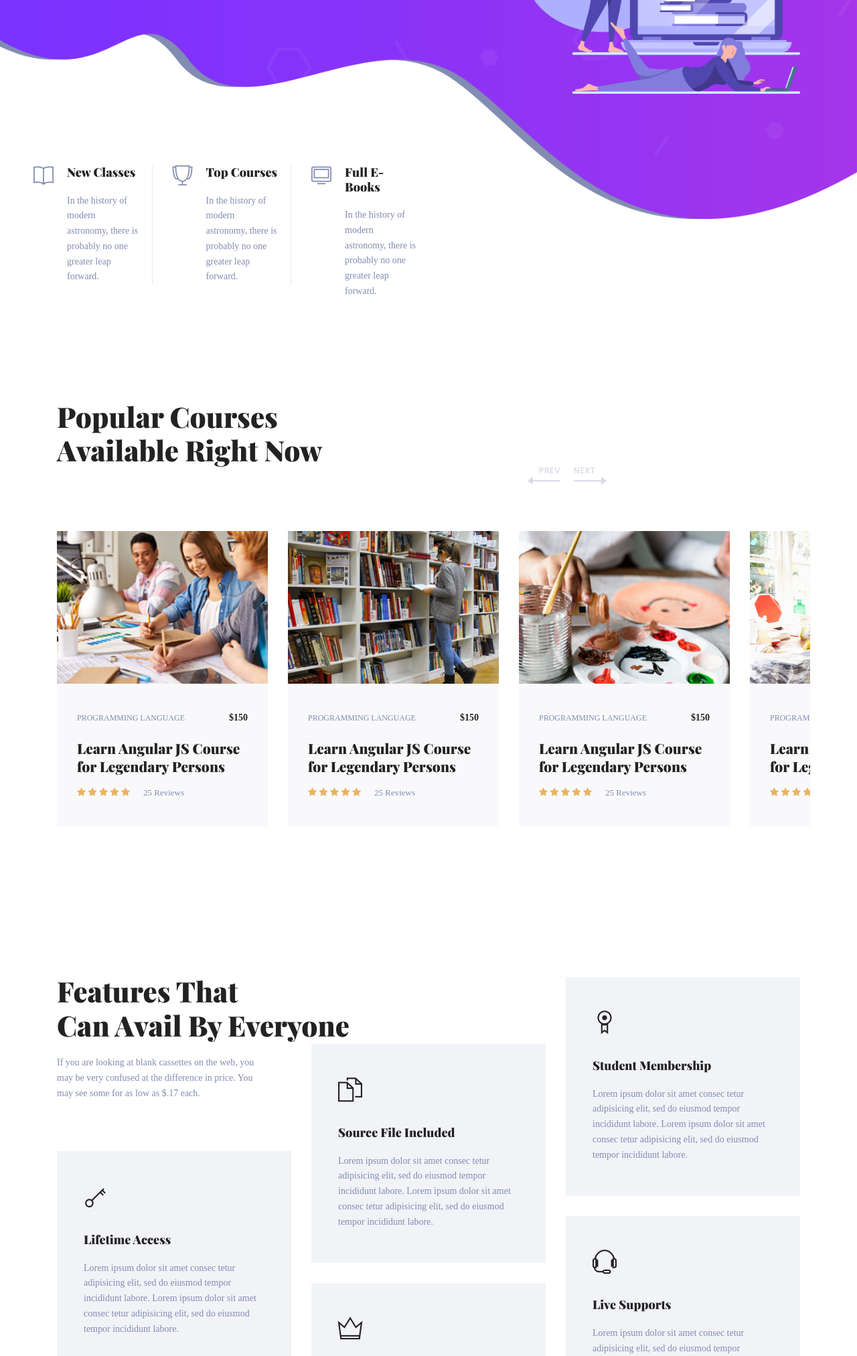
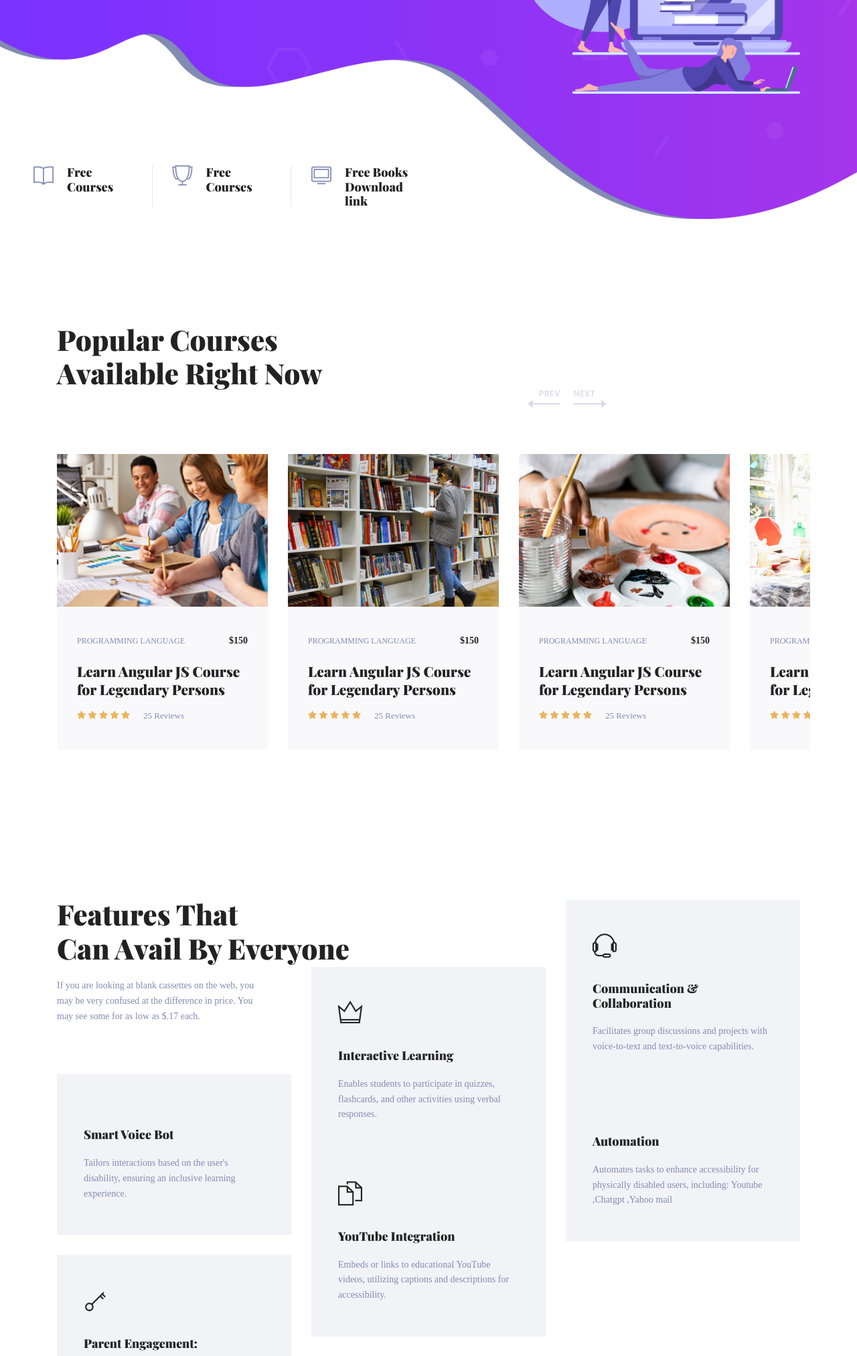
Before and after one commit to shrish0/Youth4Future, a Django app: page / in a window 1280 px wide. Shown: the part 473-2498 px from the top of the page at 67% size. Run offline with Django 4.2, Linux system fonts and the light colour scheme; some libraries are stand-ins or nearby versions.

Commit message:
index   1.1

```diff
--- a/templates/pages/index.html
+++ b/templates/pages/index.html
@@ -33,10 +33,7 @@
                 <div class="feature-item d-flex">
                     <i class="ti-book"></i>
                     <div class="ml-20">
-                        <h4>New Classes</h4>
-                        <p>
-                            In the history of modern astronomy, there is probably no one greater leap forward.
-                        </p>
+                        <h4>Free Courses</h4>
                     </div>
                 </div>
             </div>
@@ -44,10 +41,8 @@
                 <div class="feature-item d-flex">
                     <i class="ti-cup"></i>
                     <div class="ml-20">
-                        <h4>Top Courses</h4>
-                        <p>
-                            In the history of modern astronomy, there is probably no one greater leap forward.
-                        </p>
+                        <h4>Free Courses</h4>
+
                     </div>
                 </div>
             </div>
@@ -55,10 +50,8 @@
                 <div class="feature-item d-flex border-right-0">
                     <i class="ti-desktop"></i>
                     <div class="ml-20">
-                        <h4>Full E-Books</h4>
-                        <p>
-                            In the history of modern astronomy, there is probably no one greater leap forward.
-                        </p>
+                        <h4>Free Books Download link</h4>
+
                     </div>
                 </div>
             </div>
@@ -242,16 +235,47 @@
                     </p>
                 </div>
             </div>
+
+            <div class="col-lg-4 col-md-6">
+                <div class="other-feature-item">
+                    <i class="bi bi-robot"></i>
+                    <h4>Smart Voice Bot</h4>
+                    <div>
+                        <p>
+                            Tailors interactions based on the user's disability, ensuring an inclusive learning experience.
+                        </p>
+                    </div>
+                </div>
+            </div>
+            <div class="col-lg-4 col-md-6 mt--160">
+                <div class="other-feature-item">
+                    <i class="ti-crown"></i>
+                    <h4>Interactive Learning</h4>
+                    <div>
+                        <p>
+                             Enables students to participate in quizzes, flashcards, and other activities using verbal responses.
+                        </p>
+                    </div>
+                </div>
+            </div>
+            <div class="col-lg-4 col-md-6 mt--260">
+                <div class="other-feature-item">
+                    <i class="ti-headphone-alt"></i>
+                    <h4>Communication & Collaboration</h4>
+                    <div>
+                        <p>
+                            Facilitates group discussions and projects with voice-to-text and text-to-voice capabilities.
+                        </p>
+                    </div>
+                </div>
+            </div>
             <div class="col-lg-4 col-md-6">
                 <div class="other-feature-item">
                     <i class="ti-key"></i>
-                    <h4>Lifetime Access</h4>
+                    <h4>Parent Engagement:</h4>
                     <div>
                         <p>
-                            Lorem ipsum dolor sit amet consec tetur adipisicing elit, sed
-                            do eiusmod tempor incididunt labore. Lorem ipsum dolor sit
-                            amet consec tetur adipisicing elit, sed do eiusmod tempor
-                            incididunt labore.
+                            Allows parents to monitor progress and communicate with teachers using voice commands.
                         </p>
                     </div>
                 </div>
@@ -259,73 +283,27 @@
             <div class="col-lg-4 col-md-6 mt--160">
                 <div class="other-feature-item">
                     <i class="ti-files"></i>
-                    <h4>Source File Included</h4>
+                    <h4>YouTube Integration</h4>
                     <div>
                         <p>
-                            Lorem ipsum dolor sit amet consec tetur adipisicing elit, sed
-                            do eiusmod tempor incididunt labore. Lorem ipsum dolor sit
-                            amet consec tetur adipisicing elit, sed do eiusmod tempor
-                            incididunt labore.
+                            Embeds or links to educational YouTube videos, utilizing captions and descriptions for accessibility.
                         </p>
                     </div>
                 </div>
             </div>
             <div class="col-lg-4 col-md-6 mt--260">
                 <div class="other-feature-item">
-                    <i class="ti-medall-alt"></i>
-                    <h4>Student Membership</h4>
+                    <i class="bi bi-ev-front"></i>
+                    <h4>Automation</h4>
                     <div>
                         <p>
-                            Lorem ipsum dolor sit amet consec tetur adipisicing elit, sed
-                            do eiusmod tempor incididunt labore. Lorem ipsum dolor sit
-                            amet consec tetur adipisicing elit, sed do eiusmod tempor
-                            incididunt labore.
+                            Automates tasks to enhance accessibility for physically disabled users, including: Youtube ,Chatgpt ,Yahoo mail
+
                         </p>
                     </div>
                 </div>
             </div>
-            <div class="col-lg-4 col-md-6">
-                <div class="other-feature-item">
-                    <i class="ti-briefcase"></i>
-                    <h4>35000+ Courses</h4>
-                    <div>
-                        <p>
-                            Lorem ipsum dolor sit amet consec tetur adipisicing elit, sed
-                            do eiusmod tempor incididunt labore. Lorem ipsum dolor sit
-                            amet consec tetur adipisicing elit, sed do eiusmod tempor
-                            incididunt labore.
-                        </p>
-                    </div>
-                </div>
-            </div>
-            <div class="col-lg-4 col-md-6 mt--160">
-                <div class="other-feature-item">
-                    <i class="ti-crown"></i>
-                    <h4>Expert Mentors</h4>
-                    <div>
-                        <p>
-                            Lorem ipsum dolor sit amet consec tetur adipisicing elit, sed
-                            do eiusmod tempor incididunt labore. Lorem ipsum dolor sit
-                            amet consec tetur adipisicing elit, sed do eiusmod tempor
-                            incididunt labore.
-                        </p>
-                    </div>
-                </div>
-            </div>
-            <div class="col-lg-4 col-md-6 mt--260">
-                <div class="other-feature-item">
-                    <i class="ti-headphone-alt"></i>
-                    <h4>Live Supports</h4>
-                    <div>
-                        <p>
-                            Lorem ipsum dolor sit amet consec tetur adipisicing elit, sed
-                            do eiusmod tempor incididunt labore. Lorem ipsum dolor sit
-                            amet consec tetur adipisicing elit, sed do eiusmod tempor
-                            incididunt labore.
-                        </p>
-                    </div>
-                </div>
-            </div>
+
         </div>
     </div>
 </section>
@@ -434,97 +412,4 @@
 </section>
 <!-- ================ End Registration Area ================= -->
 
-<!-- ================ Start Blog Post Area ================= -->
-<section class="blog-post-area section-gap">
-    <div class="container-fluid">
-        <div class="feature-inner row">
-            <div class="col-lg-12">
-                <div class="section-title text-left">
-                    <h2>
-                        Features That <br />
-                        Can Avail By Everyone
-                    </h2>
-                    <p>
-                        There is a moment in the life of any aspiring astronomer that it is time to buy that first
-                        telescope.
-                        It’s exciting to think about setting up your own viewing station.
-                    </p>
-                </div>
-            </div>
-            <div class="col-lg-4 col-md-6">
-                <div class="single-blog-post">
-                    <img src="{% static 'img/blog-post/b1.jpg' %}" class="img-fluid" alt="" />
-                    <div class="overlay"></div>
-                    <div class="top-text">
-                        <p>29th, oct, 2018</p>
-                        <p>121 likes</p>
-                        <p>05 comments</p>
-                    </div>
-                    <div class="text">
-                        <h4 class="text-white">Smart Kitchen Setup</h4>
-                        <div>
-                            <p>
-                                Lorem ipsum dolor sit amet consec tetur adipisicing elit,
-                                sed do.
-                            </p>
-                        </div>
-                        <a href="#" class="primary-btn">
-                            View Details
-                            <i class="fa fa-long-arrow-right"></i>
-                        </a>
-                    </div>
-                </div>
-            </div>
-            <div class="col-lg-4 col-md-6 mt--160">
-                <div class="single-blog-post">
-                    <img src="{% static 'img/blog-post/b2.jpg' %}" class="img-fluid" alt="" />
-                    <div class="overlay"></div>
-                    <div class="top-text">
-                        <p>29th, oct, 2018</p>
-                        <p>121 likes</p>
-                        <p>05 comments</p>
-                    </div>
-                    <div class="text">
-                        <h4 class="text-white">Smart Kitchen Setup</h4>
-                        <div>
-                            <p>
-                                Lorem ipsum dolor sit amet consec tetur adipisicing elit,
-                                sed do.
-                            </p>
-                        </div>
-                        <a href="#" class="primary-btn">
-                            View Details
-                            <i class="fa fa-long-arrow-right"></i>
-                        </a>
-                    </div>
-                </div>
-            </div>
-            <div class="col-lg-4 col-md-6 mt--260">
-                <div class="single-blog-post">
-                    <img src="{% static 'img/blog-post/b3.jpg' %}" class="img-fluid" alt="" />
-                    <div class="overlay"></div>
-                    <div class="top-text">
-                        <p>29th, oct, 2018</p>
-                        <p>121 likes</p>
-                        <p>05 comments</p>
-                    </div>
-                    <div class="text">
-                        <h4 class="text-white">Smart Kitchen Setup</h4>
-                        <div>
-                            <p>
-                                Lorem ipsum dolor sit amet consec tetur adipisicing elit,
-                                sed do.
-                            </p>
-                        </div>
-                        <a href="#" class="primary-btn">
-                            View Details
-                            <i class="fa fa-long-arrow-right"></i>
-                        </a>
-                    </div>
-                </div>
-            </div>
-        </div>
-    </div>
-</section>
-<!-- ================ End Blog Post Area ================= -->
 {% endblock content %}
```
